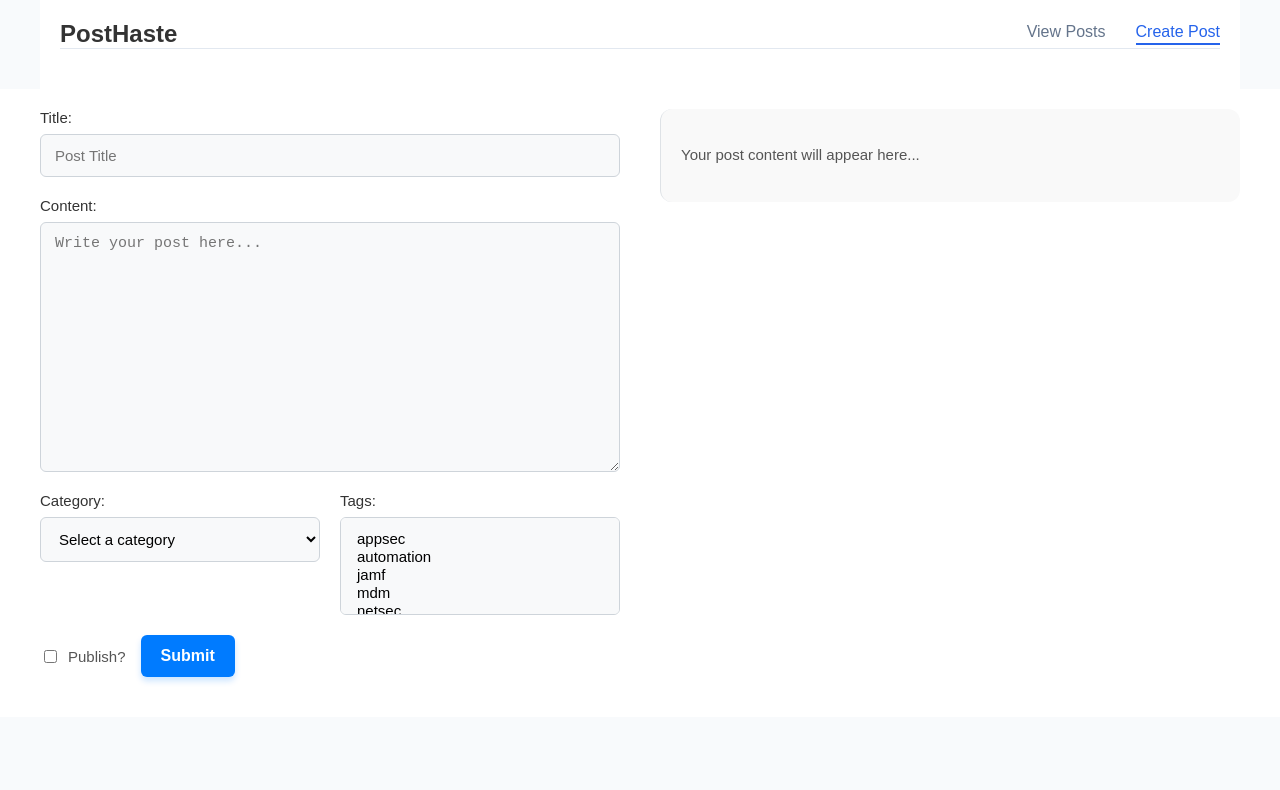
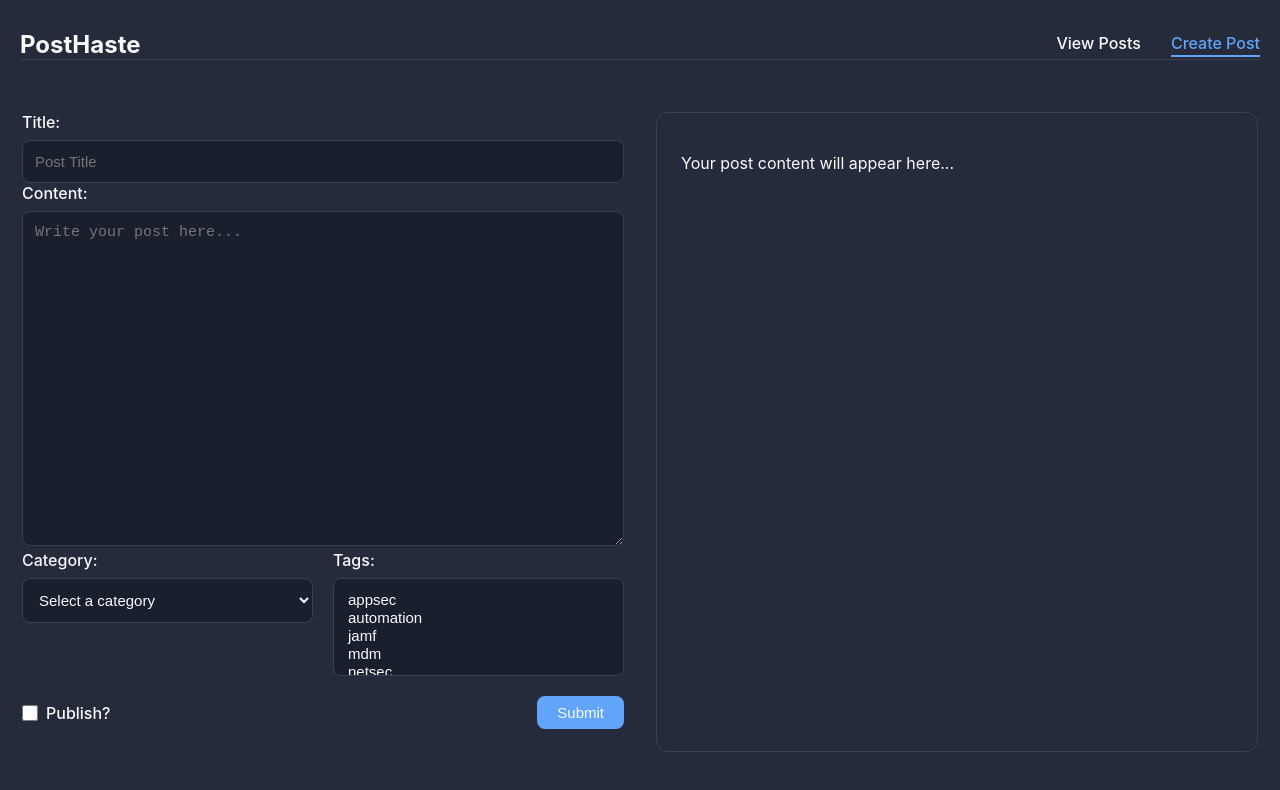
Before and after one commit to tyler-tee/posthaste, a React (Vite) app in the folder frontend/: page / in a window 1280 px wide. Both pictures are taken after a click on the link "Create Post". Shown: the top 790 px of the page. Built offline with nearby package versions, Linux system fonts and the light colour scheme.

Commit message:
update styling

```diff
--- a/frontend/src/App.css
+++ b/frontend/src/App.css
@@ -1,59 +1,45 @@
-#app {
-    height: 100vh;
-    text-align: center;
+.app-container {
+    min-height: 100vh;
+    padding: 20px;
 }
 
-#logo {
-    display: block;
-    width: 50%;
-    height: 50%;
-    margin: auto;
-    padding: 10% 0 0;
-    background-position: center;
-    background-repeat: no-repeat;
-    background-size: 100% 100%;
-    background-origin: content-box;
+.top-bar {
+    display: flex;
+    justify-content: space-between;
+    align-items: center;
+    margin-bottom: 32px;
+    padding: 16px;
+    background-color: var(--surface);
+    border-radius: 12px;
+    border: 1px solid var(--border);
 }
 
-.result {
-    height: 20px;
-    line-height: 20px;
-    margin: 1.5rem auto;
+.app-title {
+    color: var(--text-primary);
+    font-size: 24px;
+    font-weight: bold;
+    margin: 0;
 }
 
-.input-box .btn {
-    width: 60px;
-    height: 30px;
-    line-height: 30px;
-    border-radius: 3px;
-    border: none;
-    margin: 0 0 0 20px;
-    padding: 0 8px;
-    cursor: pointer;
+.main-nav {
+    display: flex;
+    gap: 16px;
 }
 
-.input-box .btn:hover {
-    background-image: linear-gradient(to top, #cfd9df 0%, #e2ebf0 100%);
-    color: #333333;
+.main-nav a {
+    color: var(--text-secondary);
+    text-decoration: none;
+    padding: 8px 16px;
+    border-radius: 6px;
+    transition: all 0.2s ease;
 }
 
-.input-box .input {
-    border: none;
-    border-radius: 3px;
-    outline: none;
-    height: 30px;
-    line-height: 30px;
-    padding: 0 10px;
-    background-color: rgba(240, 240, 240, 1);
-    -webkit-font-smoothing: antialiased;
+.main-nav a:hover {
+    color: var(--text-primary);
+    background-color: var(--surface-hover);
 }
 
-.input-box .input:hover {
-    border: none;
-    background-color: rgba(255, 255, 255, 1);
+.main-nav a.active {
+    color: var(--primary);
+    background-color: var(--surface-hover);
 }
-
-.input-box .input:focus {
-    border: none;
-    background-color: rgba(255, 255, 255, 1);
-}
--- a/frontend/src/components/PostForm.css
+++ b/frontend/src/components/PostForm.css
@@ -3,153 +3,135 @@
     box-sizing: border-box;
 }
 
-/* The container that holds the form column and the preview column */
+/* Main form layout */
 .form-grid {
     display: grid;
-    grid-template-columns: 1fr 1fr; /* Two equal columns */
-    gap: 40px;
-    align-items: start;
-    width: 100%;
-    max-width: 1200px; /* Adjust if needed */
-    margin: 0 auto;
+    grid-template-columns: minmax(0, 1fr) minmax(0, 1fr); /* Prevent flex items from growing beyond container */
+    gap: 32px;
+    padding: 2px;
+    max-width: 100%;
+    min-height: 100vh;
 }
 
-/* The left column containing the form */
+/* Form column */
 .form-column {
     display: flex;
     flex-direction: column;
-    width: 100%;
+    gap: 20px;
+    min-width: 0; /* Prevent flex items from overflowing */
 }
 
-/* Input rows, category-tags, and publish-submit all full width within .form-column */
-.form-row,
-.category-tags-row,
-.publish-submit-row {
-    width: 100%;
-    display: flex;
-    flex-direction: column;
-    margin-bottom: 20px;
+/* Preview column */
+.preview-column {
+    background-color: var(--surface);
+    border-radius: 12px;
+    padding: 24px;
+    color: var(--text-primary);
+    border: 1px solid var(--border);
+    overflow-wrap: break-word; /* Handle long words */
+    overflow-y: auto;
+    max-height: 80vh;
 }
 
-.category-tags-row {
-    flex-direction: row;
-    gap: 20px;
+/* Preview content */
+.preview {
+    width: 100%;
+    max-width: 100%;
 }
 
-.category-tags-row > div {
-    flex: 1;
-    display: flex;
-    flex-direction: column;
+.preview img {
+    max-width: 100%;
+    height: auto;
 }
 
-/* Publish & submit row side-by-side */
-.publish-submit-row {
-    flex-direction: row;
-    align-items: center;
-    gap: 15px;
-    margin-top: 10px;
+.preview pre {
+    max-width: 100%;
+    overflow-x: auto;
+    white-space: pre-wrap;
+    word-wrap: break-word;
 }
 
-label {
-    font-size: 15px;
-    font-weight: 500;
-    color: #333;
-    margin-bottom: 8px;
+.preview code {
+    background-color: var(--code-background);
+    padding: 2px 6px;
+    border-radius: 4px;
+    font-family: 'JetBrains Mono', monospace;
+    font-size: 0.9em;
 }
 
-/* Inputs, textarea, and select fill their parent width */
+/* Form inputs */
+textarea {
+    min-height: 335px;
+    resize: vertical;
+}
+
 input[type="text"],
 textarea,
 select {
     width: 100%;
-    max-width: 100%;
-    padding: 12px 14px;
-    border: 1px solid #ced4da;
-    border-radius: 6px;
-    font-size: 15px;
-    background-color: #f8f9fa;
-    transition: border-color 0.3s, background-color 0.3s;
+    box-sizing: border-box;
 }
 
-input:focus,
-textarea:focus,
-select:focus {
-    border-color: #007bff;
-    background-color: #ffffff;
-    outline: none;
+/* Category and tags row */
+.category-tags-row {
+    display: grid;
+    grid-template-columns: 1fr 1fr;
+    gap: 20px;
 }
 
-textarea {
-    min-height: 250px;
-    resize: vertical;
+/* Mobile responsiveness */
+@media (max-width: 768px) {
+    .form-grid {
+        grid-template-columns: 1fr;
+    }
+
+    .category-tags-row {
+        grid-template-columns: 1fr;
+    }
 }
 
-/* Publish checkbox label */
-.publish-submit-row label {
+/* Add/update these styles */
+.publish-submit-row {
+    display: flex;
+    justify-content: space-between;
+    align-items: center;
+    margin-top: 20px;
+}
+
+.publish-container {
     display: flex;
     align-items: center;
     gap: 8px;
-    color: #555;
-    margin-bottom: 0;
+}
+
+.publish-container label {
+    margin: 0;
+    color: var(--text-primary);
+    font-weight: 500;
+    cursor: pointer;
 }
 
 .submit-button {
-    padding: 12px 20px;
-    background-color: #007bff;
-    color: #fff;
+    padding: 8px 20px;
+    background-color: var(--primary);
+    color: var(--text-primary);
     border: none;
-    border-radius: 6px;
-    font-size: 16px;
-    font-weight: bold;
+    border-radius: 8px;
+    font-size: 15px;
+    font-weight: 500;
     cursor: pointer;
-    transition: background-color 0.3s, transform 0.2s;
-    box-shadow: 0 4px 6px rgba(0,123,255,0.2);
+    transition: all 0.2s ease;
 }
 
 .submit-button:hover {
-    background-color: #0056b3;
-    transform: scale(1.03);
+    background-color: var(--primary-hover);
+    transform: translateY(-1px);
 }
 
-/* The preview column on the right */
-.preview-column {
-    display: flex;
-    flex-direction: column;
-    background-color: #f9f9f9;
-    border-radius: 12px;
-    border-left: 1px solid #dee2e6;
-    padding: 20px;
-    overflow-y: auto;
-    max-height: 600px;
-    font-size: 15px;
-    box-sizing: border-box;
+input[type="checkbox"] {
+    accent-color: var(--primary);
+    width: 16px;
+    height: 16px;
+    margin: 0;
+    cursor: pointer;
 }
-
-.preview {
-    font-size: 15px;
-    line-height: 1.5;
-    color: #555;
-}
-
-@media (max-width: 768px) {
-    .form-grid {
-        grid-template-columns: 1fr; /* Stack columns on small screens */
-    }
-
-    .category-tags-row {
-        flex-direction: column;
-    }
-
-    .publish-submit-row {
-        flex-direction: column;
-        align-items: flex-start;
-        gap: 10px;
-    }
-
-    .preview-column {
-        border-left: none;
-        border-top: 1px solid #dee2e6;
-        border-radius: 0 0 12px 12px;
-        max-height: unset;
-    }
-}
--- a/frontend/src/components/PostForm.jsx
+++ b/frontend/src/components/PostForm.jsx
@@ -124,7 +124,7 @@ const PostForm = ({ mode = "create", initialData = {}, onSubmit }) => {
             </div>
           </div>
           <div className="publish-submit-row">
-            <label htmlFor="published">
+            <div className="publish-container">
                 <input
                     id="published"
                     name="published"
@@ -132,8 +132,8 @@ const PostForm = ({ mode = "create", initialData = {}, onSubmit }) => {
                     checked={formData.published}
                     onChange={handleChange}
                 />
-              Publish?
-            </label>
+                <label htmlFor="published">Publish?</label>
+            </div>
             <button type="submit" className="submit-button">
                 {mode === "edit" ? "Update" : "Submit"}
             </button>
--- a/frontend/src/components/PostList.css
+++ b/frontend/src/components/PostList.css
@@ -1,5 +1,5 @@
 .post-list-error {
-    color: #ff6b6b;
+    color: var(--error, #ff6b6b);
     font-size: 16px;
     font-weight: 500;
 }
@@ -11,15 +11,14 @@
 }
 
 .post-item {
-    background-color: #ffffff;
-    color: #333;
+    background-color: var(--surface);
+    color: var(--text-primary);
+    border: 1px solid var(--border);
     border-radius: 12px;
     margin-bottom: 20px;
-    padding: 20px;
-    box-shadow: 0 6px 12px rgba(0, 0, 0, 0.1);
-    font-size: 15px;
-    line-height: 1.6;
-    transition: transform 0.2s;
+    padding: 24px;
+    box-shadow: 0 4px 6px rgba(0, 0, 0, 0.1);
+    transition: all 0.2s ease;
 }
 
 .post-item:hover {
@@ -27,34 +26,29 @@
 }
 
 .post-title {
-    margin-top: 0;
-    margin-bottom: 15px;
-    font-size: 18px;
+    color: var(--primary);
+    margin-bottom: 16px;
+    font-size: 20px;
     font-weight: 600;
-    color: #333;
 }
 
 .edit-button {
     padding: 8px 20px;
-    background-color: #007bff;
-    color: #fff;
+    background-color: var(--primary);
+    color: var(--text-primary);
     border: none;
-    border-radius: 6px;
-    font-size: 16px;
-    font-weight: bold;
-    cursor: pointer;
-    transition: background-color 0.3s, transform 0.2s;
-    box-shadow: 0 4px 6px rgba(0, 123, 255, 0.2);
+    border-radius: 8px;
+    font-weight: 500;
+    transition: all 0.2s ease;
 }
 
 .edit-button:hover {
-    background-color: #0056b3;
-    transform: scale(1.03);
+    background-color: var(--primary-hover);
+    transform: translateY(-1px);
 }
 
 .no-posts {
-    font-size: 16px;
-    color: #555;
+    color: var(--text-secondary);
 }
 
 @media (max-width: 768px) {
--- a/frontend/src/style.css
+++ b/frontend/src/style.css
@@ -1,12 +1,52 @@
 :root {
-    /* Modern color palette */
-    --primary: #2563eb;          /* Rich blue */
-    --primary-hover: #1d4ed8;    /* Darker blue for hover states */
-    --background: #f8fafc;       /* Light gray background */
-    --surface: #ffffff;          /* White for cards/surfaces */
-    --text-primary: #1e293b;     /* Dark blue-gray for primary text */
-    --text-secondary: #64748b;   /* Medium blue-gray for secondary text */
-    --border: #e2e8f0;           /* Light gray for borders */
+    /* Modern Dark Theme - Enhanced */
+    --primary: #60a5fa;          /* Bright blue */
+    --primary-hover: #3b82f6;    /* Darker blue for hover */
+    --background: #1e1e2e;       /* Deep background */
+    --surface: #252b3b;          /* Surface color */
+    --surface-hover: #2d3548;    /* Hover state */
+    --text-primary: #f8fafc;     /* Primary text */
+    --text-secondary: #f8fafc;   /* Secondary text */
+    --border: #374151;           /* Borders */
+    --code-background: #1d2433;  /* Code blocks */
+    --input-background: #1a1f2e; /* Form inputs */
+}
+
+/* Base styles */
+body {
+    background-color: var(--background);
+    color: var(--text-primary);
+    margin: 0;
+    font-family: -apple-system, BlinkMacSystemFont, "Segoe UI", Roboto, sans-serif;
+}
+
+/* Form elements */
+input[type="text"],
+textarea,
+select {
+    background-color: var(--input-background);
+    color: var(--text-primary);
+    border: 1px solid var(--border);
+    border-radius: 8px;
+    padding: 12px;
+    width: 100%;
+    font-size: 15px;
+}
+
+input[type="text"]:focus,
+textarea:focus,
+select:focus {
+    border-color: var(--primary);
+    outline: none;
+    box-shadow: 0 0 0 2px rgba(96, 165, 250, 0.2);
+}
+
+/* Labels */
+label {
+    color: var(--text-secondary);
+    display: block;
+    margin-bottom: 8px;
+    font-weight: 500;
 }
 
 html {
@@ -53,13 +93,14 @@ main {
     box-shadow: none;
     color: var(--text-primary);
     box-sizing: border-box;
-    padding: 20px;
+    padding-right: 20px;
+    padding-left: 20px;
+    padding-top: 30px;
 }
 
 /* Top section styles */
 .top-section {
     margin-bottom: 2px;
-    max-width: 1200px;
     width: 100%;
     margin: 0 auto;
 }
@@ -78,7 +119,7 @@ main {
     margin: 0;
     font-size: 24px;
     font-weight: bold;
-    color: #333;
+    color: #f8fafc;
 }
 
 .main-nav {
```
Also changed, not shown: 1 other file (tests, documents, lock files or other folders). Lines whose indentation alone changed are shown as unchanged.
